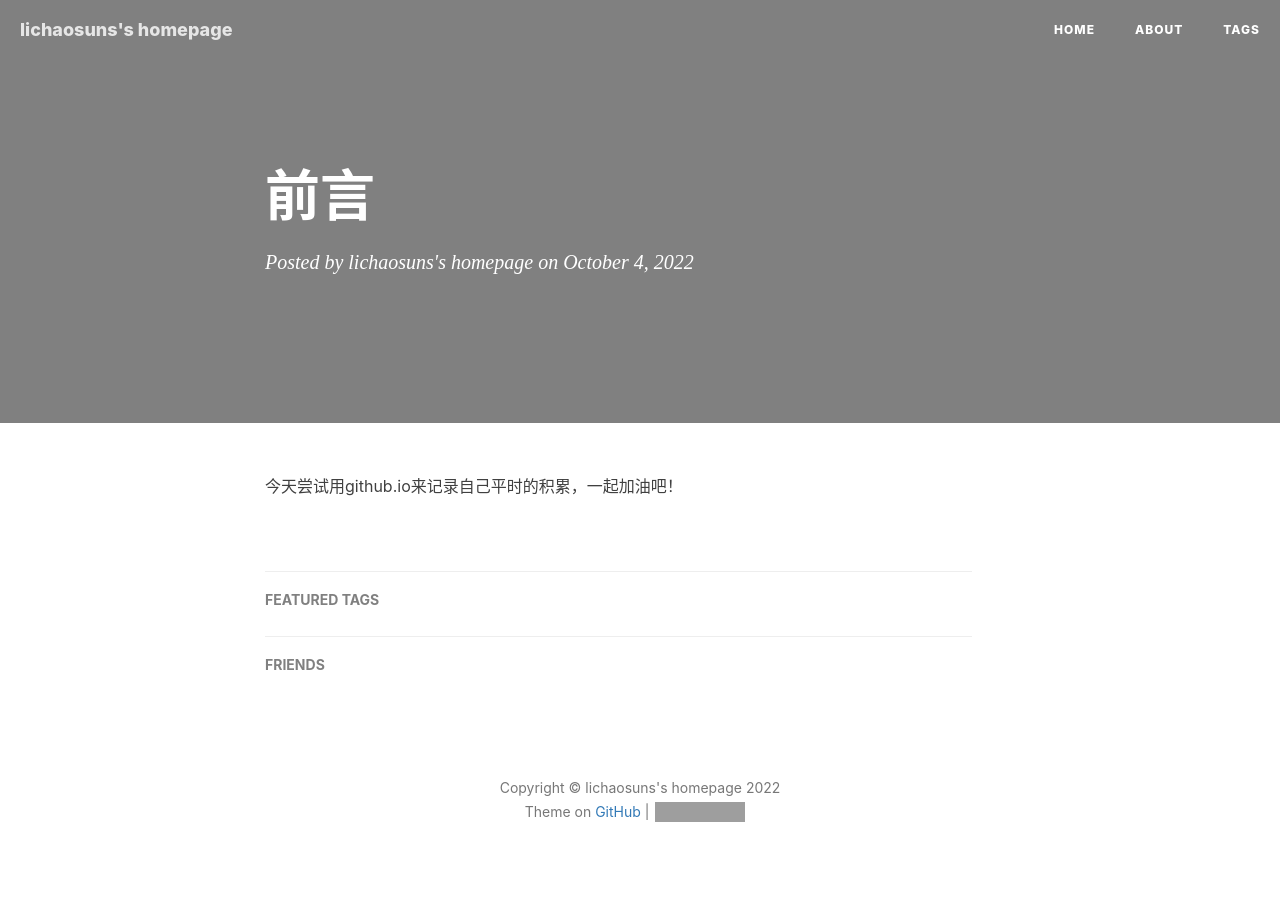
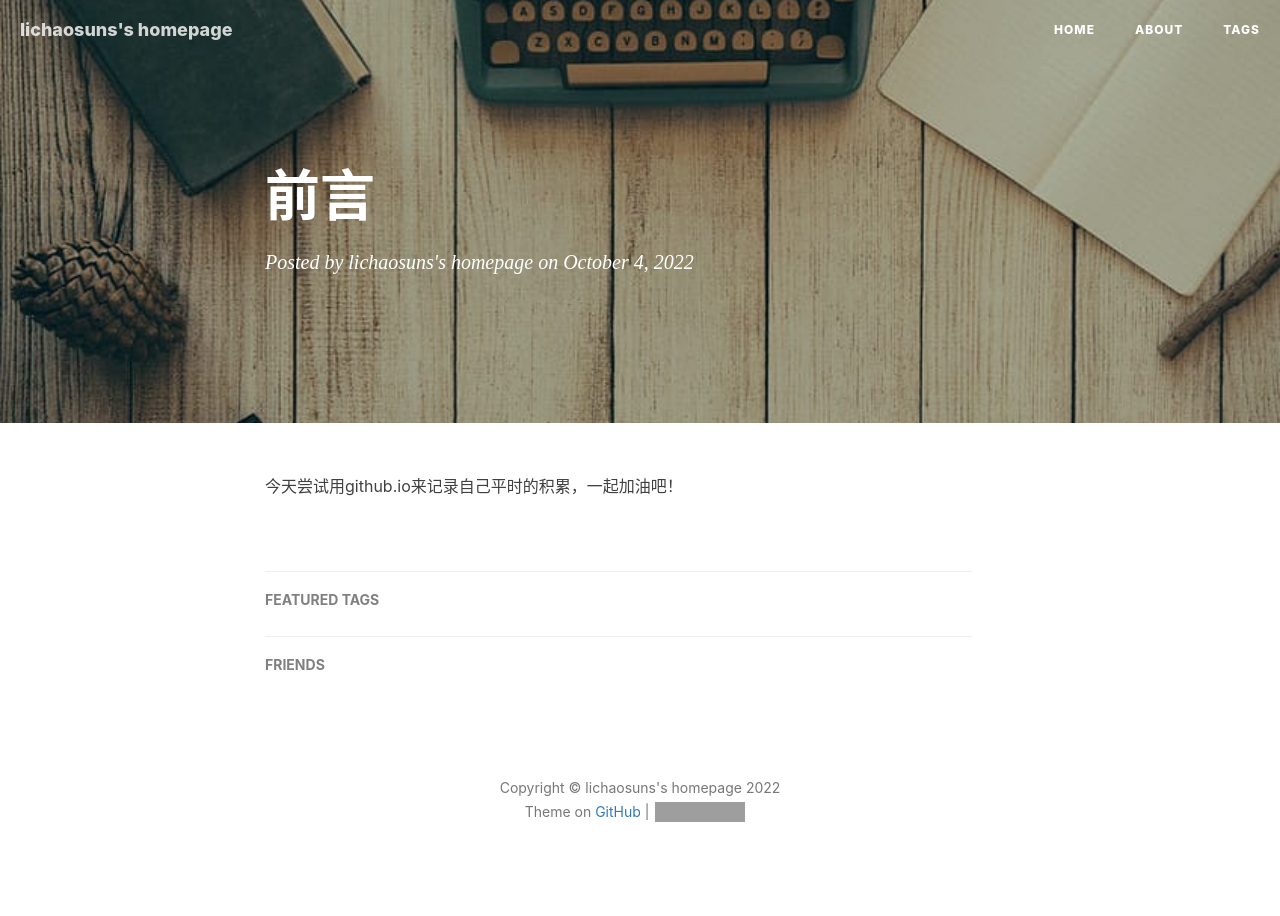
Before and after one commit to lichaosuns/lichaosuns.github.io, a Jekyll site: the page built from _posts/2022-10-04-title.md, in a window 1280 px wide. Built offline with Jekyll 4.4.1, drawn with Linux system fonts in a browser that asks for light colours; nearby versions of some CDN libraries; our own code applies the rules of GitHub Pages for plain Markdown files; comment, search, counter and statistics services are not loaded; grey boxes are pictures that could not be loaded.

Commit message:
add some files

```diff
--- a/_config.yml
+++ b/_config.yml
@@ -1,7 +1,7 @@
 # Site settings
 title: lichaosuns's homepage
 SEOTitle: lichaosuns's homepage
-header-img: img/post-bg-desk.jpg
+header-img: image/post-bg-desk.jpg
 email: 1741721630@qq.com
 description: "热爱生活中的点点滴滴"
 keyword: ""
@@ -12,7 +12,7 @@
 # Sidebar settings
 sidebar: true                           # whether or not using Sidebar.
 sidebar-about-description: "Goals determine what you going to be!"
-sidebar-avatar: /img/1.jpg      # use absolute URL, seeing it's used in both `/` and `/about/`
+sidebar-avatar: /image/1.jpg      # use absolute URL, seeing it's used in both `/` and `/about/`
 
 
 
```
